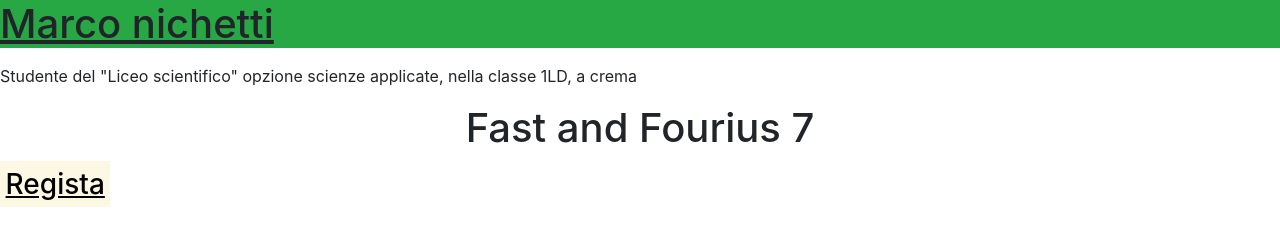
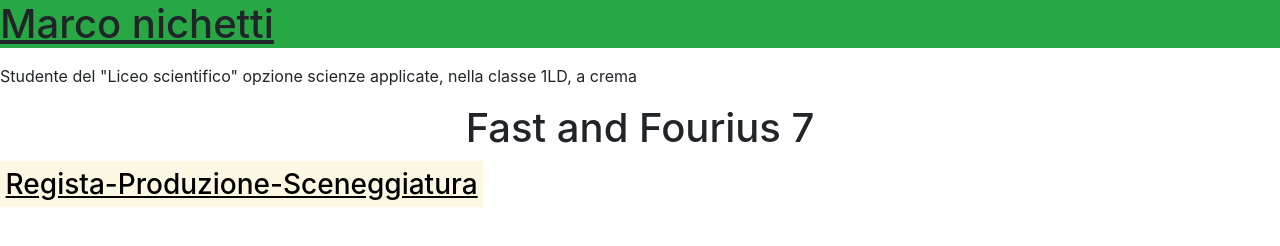
Before and after one commit to Marconico5/Marconico5.github.io, a plain HTML site: page index.html in a window 1280 px wide. Drawn offline with nearby package versions, Linux system fonts and the light colour scheme.

Commit message:
Update index.html

```diff
--- a/index.html
+++ b/index.html
@@ -6,6 +6,7 @@
 <body>
 <p>Studente del "Liceo scientifico" opzione scienze applicate, nella classe 1LD, a crema</p>
 <strong><p><h1><p  class = "text-center">Fast and Fourius 7</p></h1></strong>
-<p><h3><mark><ins>Regista</ins></mark></h3></p>
+<p><h3><mark><ins>Regista-Produzione-Sceneggiatura</ins></mark></h3></p>
+<p></p>
 </body/>
 </html/>
```
